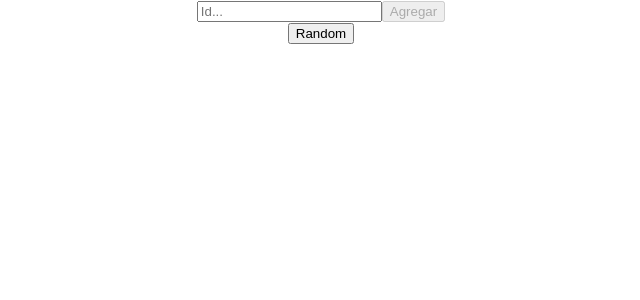
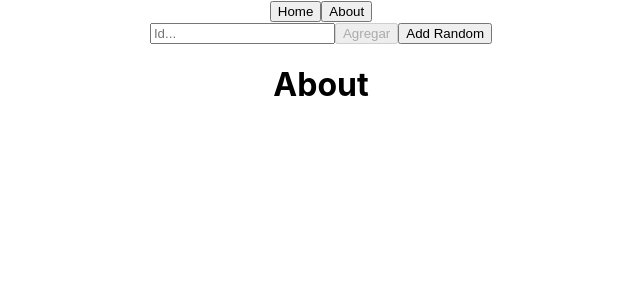
Before and after one commit to drfoxsoscomputer/Rick-And-Morty, a React (Create React App) app: page /about in a window 1280 px wide. Shown: the top 300 px of the page, without its empty margins (319-959 px from the left). Built offline with nearby package versions, Linux system fonts and the light colour scheme.

Commit message:
Homework 09 React Routing, finalizada

```diff
--- a/package.json
+++ b/package.json
@@ -9,6 +9,7 @@
     "axios": "^1.4.0",
     "react": "^18.2.0",
     "react-dom": "^18.2.0",
+    "react-router-dom": "^6.14.2",
     "react-scripts": "5.0.1",
     "web-vitals": "^2.1.4"
   },
--- a/src/App.js
+++ b/src/App.js
@@ -1,13 +1,25 @@
+import "./App.css";
+import axios from "axios";
 import { useState } from "react";
-import axios from "axios";
-import "./App.css";
+import { Routes, Route } from "react-router-dom";
 import Cards from "./components/Cards.jsx";
 import Nav from "./components/Nav.jsx";
+import About from "./components/About";
+import Detail from "./components/Detail";
+import Error from "./components/Error";
 
 function App() {
   const [characters, setCharacters] = useState([]);
 
-  // Función para obtener todos los personajes
+  // Función para cerrar la carta de un personaje
+  const onClose = (id) => {
+    const charactersFiltered = characters.filter(
+      (character) => character.id !== parseInt(id)
+    );
+    setCharacters(charactersFiltered);
+  };
+
+  // Función para buscar un personaje
   const onSearch = (id) => {
     if (isNaN(id)) {
       alert("Por favor, ingresa un número válido como ID.");
@@ -16,7 +28,7 @@ function App() {
 
     axios(`https://rickandmortyapi.com/api/character/${id}`)
       .then(({ data }) => {
-        if (data.name) {
+        if (data.id) {
           const characterExists = characters.some(
             (character) => character.id === data.id
           );
@@ -34,48 +46,22 @@ function App() {
         alert(
           `Ocurrió un error al obtener los datos de la API. Por favor, intenta nuevamente más tarde.`
         );
-        console.error(error);
       });
-  };
-
-  // Función para obtener un personaje aleatorio
-  const randomCharacter = () => {
-    const randomId = Math.floor(Math.random() * 826) + 1;
-
-    axios(`https://rickandmortyapi.com/api/character/${randomId}`)
-      .then(({ data }) => {
-        if (data.name) {
-          const characterExists = characters.includes(data);
-
-          if (characterExists) {
-            alert("Este personaje ya se encuentra en la lista.");
-          } else {
-            setCharacters((characters) => [...characters, data]);
-          }
-        } else {
-          alert(`¡No hay personajes con el ID proporcionado!`);
-        }
-      })
-      .catch((error) => {
-        alert(
-          `Ocurrió un error al obtener los datos de la API. Por favor, intenta nuevamente más tarde.`
-        );
-        console.error(error);
-      });
-  };
-
-  // Función para eliminar un personaje
-  const onClose = (id) => {
-    const charactersFiltered = characters.filter(
-      (character) => character.id !== parseInt(id)
-    );
-    setCharacters(charactersFiltered);
   };
 
   return (
     <div className="App">
-      <Nav onSearch={onSearch} onRandom={randomCharacter} />
-      <Cards characters={characters} onClose={onClose} />
+      <Nav onSearch={onSearch} />
+
+      <Routes>
+        <Route
+          path="/home"
+          element={<Cards characters={characters} onClose={onClose} />}
+        />
+        <Route path="/about" element={<About />} />
+        <Route path="/detail/:id" element={<Detail />} />
+        <Route path="*" element={<Error />} />
+      </Routes>
     </div>
   );
 }
--- /dev/null
+++ b/src/components/About.jsx
@@ -0,0 +1,10 @@
+const About = () => {
+    return (
+    <div>
+      <h1>About</h1>
+    </div>
+  );
+
+}
+
+export default About;
--- a/src/components/Card.jsx
+++ b/src/components/Card.jsx
@@ -1,10 +1,15 @@
-export default function Card({ character, onClose }) {
+import { Link } from "react-router-dom";
+
+const Card = ({ character, onClose }) => {
   const { id, name, status, species, gender, origin, image } = character;
   return (
     <div id={id}>
       <hr />
       <button onClick={() => onClose(id)}>X</button>
-      <h2>{name}</h2>
+
+      <Link to={`/detail/${id}`}>
+        <h2>{name}</h2>
+      </Link>
       <p>{status}</p>
       <p>{species}</p>
       <p>{gender}</p>
@@ -13,4 +18,6 @@ export default function Card({ character, onClose }) {
       <hr />
     </div>
   );
-}
+};
+
+export default Card;
--- a/src/components/Cards.jsx
+++ b/src/components/Cards.jsx
@@ -1,6 +1,6 @@
 import Card from "./Card";
 
-export default function Cards({ characters, onClose }) {
+const Cards = ({ characters, onClose }) => {
   return (
     <div>
       {characters.map((character) => (
@@ -8,4 +8,6 @@ export default function Cards({ characters, onClose }) {
       ))}
     </div>
   );
-}
+};
+
+export default Cards;
--- /dev/null
+++ b/src/components/Detail.jsx
@@ -0,0 +1,35 @@
+import axios from "axios";
+import { useParams } from "react-router-dom";
+import { useState, useEffect } from "react";
+import Card from "./Card";
+
+const Detail = () => {
+  const { id } = useParams();
+  const [character, setCharacter] = useState({});
+
+  useEffect(() => {
+    axios(`https://rickandmortyapi.com/api/character/${id}`).then(
+      ({ data }) => {
+        if (data.name) {
+          setCharacter(data);
+        } else {
+          window.alert("No hay personajes con ese ID");
+        }
+      }
+    );
+    return setCharacter({});
+  }, [id]);
+
+  return (
+  <div>
+    {/* <Card character={character} /> */}
+    <h1>{character?.name}</h1>
+    <h3>{character?.status}</h3>
+    <h3>{character?.species}</h3>
+    <h3>{character?.gender}</h3>
+    <h3>{character?.origin?.name}</h3>
+    <img src={character?.image} alt={character?.name} />
+    </div>)
+};
+
+export default Detail;
--- /dev/null
+++ b/src/components/Error.jsx
@@ -0,0 +1,10 @@
+const Error = () => {
+  return (
+    <div>
+      <h1>Error 404 Page Not Found</h1>
+      <p>La página que buscas no existe</p>
+    </div>
+  );
+};
+
+export default Error;
--- a/src/components/Nav.jsx
+++ b/src/components/Nav.jsx
@@ -1,10 +1,22 @@
 import SearchBar from "./SearchBar";
+import { NavLink } from "react-router-dom";
 
-export default function Nav({ onSearch, onRandom }) {
+const Nav = ({ onSearch, onRandom }) => {
   return (
     <nav>
-      <SearchBar onSearch={onSearch} />
-      <button onClick={onRandom}>Random</button>
+      <NavLink to="/home">
+        <button>Home</button>
+      </NavLink>
+
+      <NavLink to="/about">
+        <button>About</button>
+      </NavLink>
+
+      <NavLink to="/home">
+        <SearchBar onSearch={onSearch} />
+      </NavLink>
     </nav>
   );
-}
+};
+
+export default Nav;
--- a/src/components/SearchBar.jsx
+++ b/src/components/SearchBar.jsx
@@ -1,7 +1,8 @@
 import { useState } from "react";
 
-export default function SearchBar({ onSearch }) {
+const SearchBar = ({ onSearch }) => {
   const [id, setId] = useState("");
+  const randomId = Math.floor(Math.random() * 826)+1;
 
   // funcion para manejar el evento onChange
   const handleChange = (event) => {
@@ -29,6 +30,9 @@ export default function SearchBar({ onSearch }) {
       <button onClick={handleSearch} disabled={id.trim() === ""}>
         Agregar
       </button>
+      <button onClick={() => onSearch(randomId)}>Add Random</button>
     </div>
   );
-}
+};
+
+export default SearchBar;
--- a/src/index.js
+++ b/src/index.js
@@ -1,9 +1,11 @@
-import React from 'react'
-import ReactDOM from 'react-dom'
-import './index.css'
-import App from './App'
+import React from "react";
+import ReactDOM from "react-dom/client";
+import "./index.css";
+import App from "./App";
+import { BrowserRouter } from "react-router-dom";
 
-ReactDOM.render(
-  <App />,
-  document.getElementById('root')
-)
+ReactDOM.createRoot(document.getElementById("root")).render(
+  <BrowserRouter>
+    <App />
+  </BrowserRouter>
+);
```
Also changed, not shown: src/dist/index.dev.js (added), 1 other file (tests, documents, lock files or other folders).
